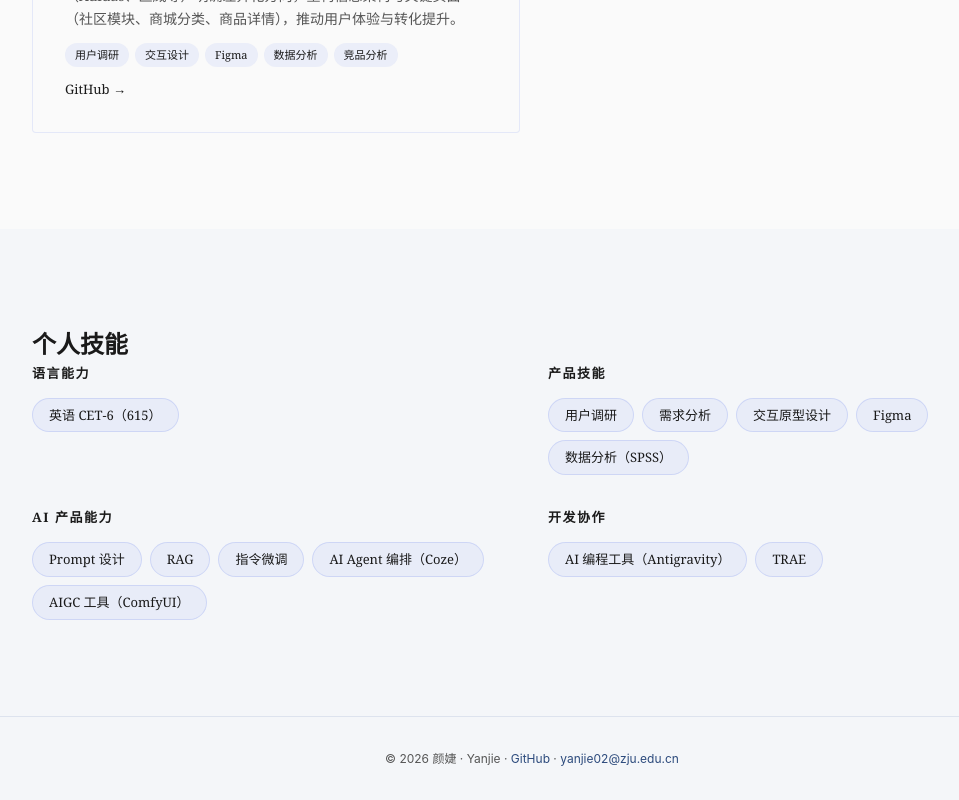
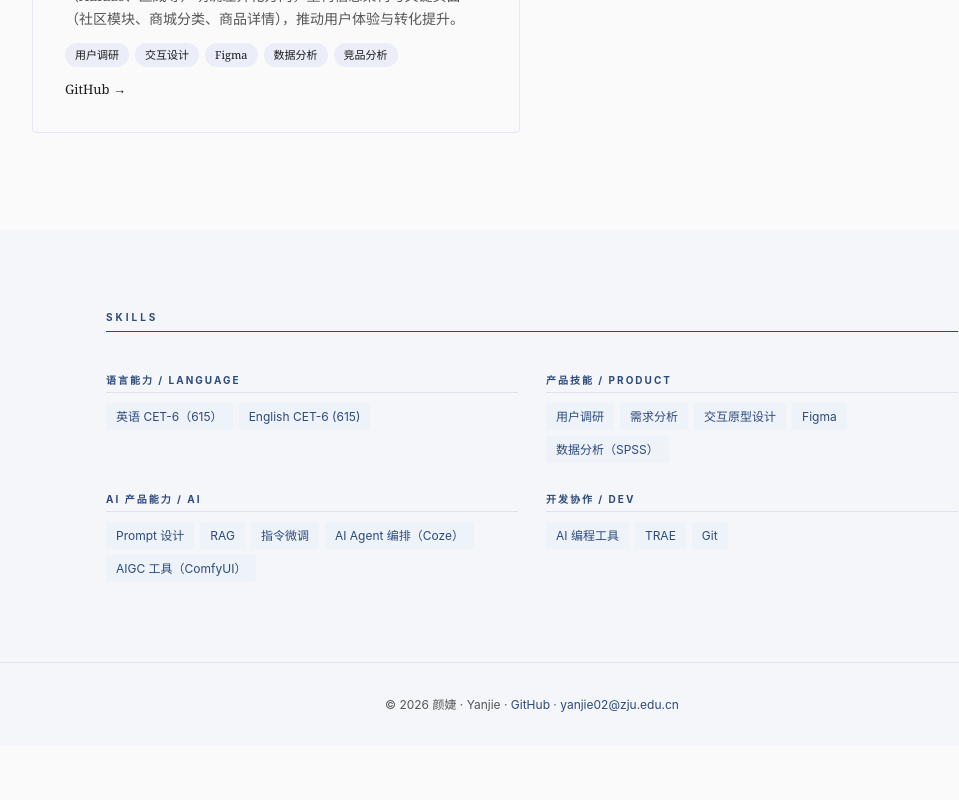
Before and after one commit to yanjieZJU/yanjieZJU.github.io, a React (Vite) app: page / in a window 1280 px wide. Shown: the part 2523-3323 px from the top of the page, without its empty margins (108-1067 px from the left). After the commit the page ends 3269 px from the top, so only its background shows below. Built offline with nearby package versions, Linux system fonts and the light colour scheme.

Commit message:
feat: Skills section from content/skills.js with Academic Blue style

```diff
--- a/src/components/Skills.css
+++ b/src/components/Skills.css
@@ -1,46 +1,41 @@
 .skills-grid {
   display: grid;
   grid-template-columns: repeat(2, 1fr);
-  gap: 32px;
+  gap: 28px;
 }
 
 .skill-group {
   display: flex;
   flex-direction: column;
-  gap: 14px;
+  gap: 10px;
 }
 
 .skill-group-title {
-  font-size: 13px;
+  font-family: var(--font-sans);
+  font-size: 10px;
   font-weight: 700;
-  letter-spacing: 1.5px;
+  letter-spacing: 2px;
   text-transform: uppercase;
-  color: var(--color-accent-start);
+  color: var(--color-accent);
+  border-bottom: 1px solid var(--color-border);
+  padding-bottom: 4px;
 }
 
 .skill-pills {
   display: flex;
   flex-wrap: wrap;
-  gap: 8px;
+  gap: 6px;
 }
 
 .skill-pill {
-  font-size: 13px;
-  padding: 6px 16px;
-  border-radius: 980px;
-  background: rgba(102, 126, 234, 0.08);
-  color: var(--color-text);
-  border: 1px solid rgba(102, 126, 234, 0.2);
-  transition: background 0.2s, border-color 0.2s;
-}
-
-.skill-pill:hover {
-  background: rgba(102, 126, 234, 0.15);
-  border-color: rgba(102, 126, 234, 0.4);
+  font-family: var(--font-sans);
+  font-size: 12px;
+  padding: 4px 10px;
+  background: var(--color-tag-bg);
+  color: var(--color-accent);
+  border-radius: 2px;
 }
 
 @media (max-width: 600px) {
-  .skills-grid {
-    grid-template-columns: 1fr;
-  }
+  .skills-grid { grid-template-columns: 1fr; }
 }
--- a/src/components/Skills.jsx
+++ b/src/components/Skills.jsx
@@ -1,37 +1,17 @@
-// src/components/Skills.jsx
 import useScrollAnimation from '../hooks/useScrollAnimation'
-import '../App.css'
+import skillGroups from '../../content/skills.js'
 import './Skills.css'
-
-const skillGroups = [
-  {
-    title: '语言能力',
-    pills: ['英语 CET-6（615）'],
-  },
-  {
-    title: '产品技能',
-    pills: ['用户调研', '需求分析', '交互原型设计', 'Figma', '数据分析（SPSS）'],
-  },
-  {
-    title: 'AI 产品能力',
-    pills: ['Prompt 设计', 'RAG', '指令微调', 'AI Agent 编排（Coze）', 'AIGC 工具（ComfyUI）'],
-  },
-  {
-    title: '开发协作',
-    pills: ['AI 编程工具（Antigravity）', 'TRAE'],
-  },
-]
 
 export default function Skills() {
   const titleRef = useScrollAnimation()
 
   return (
-    <section id="skills" style={{ padding: '96px 24px' }}>
-      <div style={{ maxWidth: 1000, margin: '0 auto' }}>
-        <h2 className="section-title fade-up" ref={titleRef}>个人技能</h2>
+    <section id="skills" className="section-alt">
+      <div className="section">
+        <h2 className="section-heading fade-up" ref={titleRef}>Skills</h2>
         <div className="skills-grid">
           {skillGroups.map((group, i) => (
-            <SkillGroup key={group.title} group={group} delay={i * 100} />
+            <SkillGroup key={group.title} group={group} delay={i * 80} />
           ))}
         </div>
       </div>
@@ -43,11 +23,7 @@ function SkillGroup({ group, delay }) {
   const ref = useScrollAnimation()
 
   return (
-    <div
-      className="skill-group fade-up"
-      ref={ref}
-      style={{ transitionDelay: `${delay}ms` }}
-    >
+    <div className="skill-group fade-up" ref={ref} style={{ transitionDelay: `${delay}ms` }}>
       <div className="skill-group-title">{group.title}</div>
       <div className="skill-pills">
         {group.pills.map((pill) => (
```
